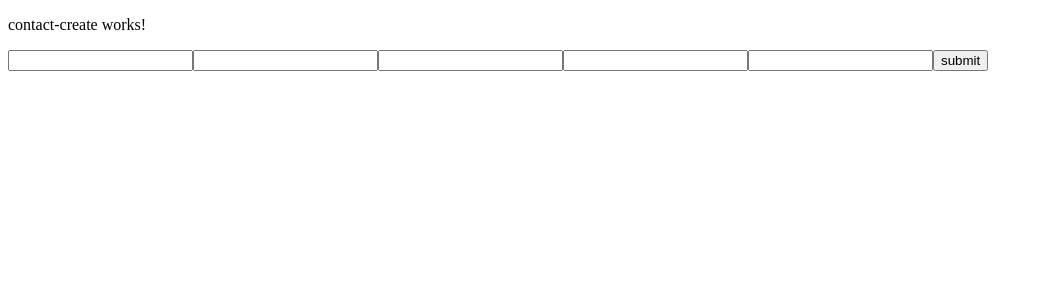
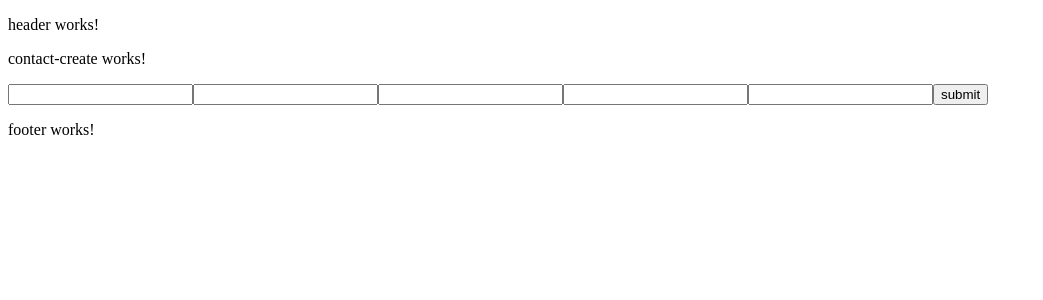
Before and after one commit to adeadedoja/dami-social-places-client, an Angular app: page /contact in a window 1280 px wide. Shown: the top 300 px of the page, without its empty margins (0-1043 px from the left). Built offline with nearby package versions, Linux system fonts and the light colour scheme.

Commit message:
wrapped ui layout around app component

```diff
--- a/src/app/app.component.html
+++ b/src/app/app.component.html
@@ -1,3 +1,3 @@
-<div>
+<app-layout>
     <router-outlet></router-outlet>
-</div>
+</app-layout>
--- a/src/app/ui/layout/layout.component.html
+++ b/src/app/ui/layout/layout.component.html
@@ -1,3 +1,5 @@
-<p>
-  layout works!
-</p>
+<app-header></app-header>
+<div class="container">
+  <ng-content></ng-content>
+</div>
+<app-footer></app-footer>
--- a/src/app/ui/ui.module.ts
+++ b/src/app/ui/ui.module.ts
@@ -8,6 +8,7 @@ import { FooterComponent } from './footer/footer.component';
   imports: [
     CommonModule
   ],
-  declarations: [LayoutComponent, HeaderComponent, FooterComponent]
+  declarations: [LayoutComponent, HeaderComponent, FooterComponent],
+  exports: [LayoutComponent]
 })
 export class UiModule { }
```
